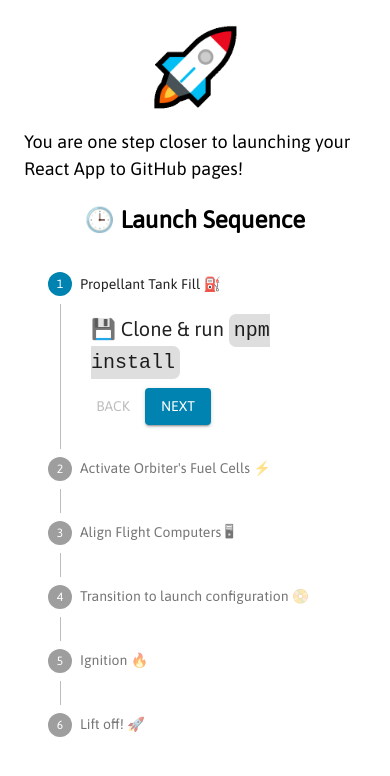
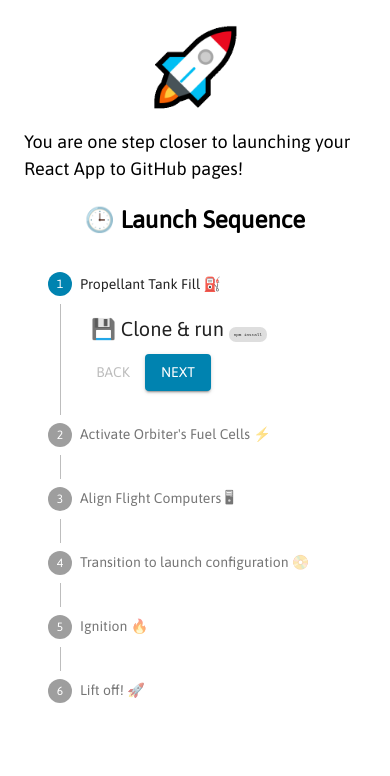
Before and after one commit to easonchai/launchpad, a React (Create React App) app: page / in a window 390 px wide. Shown: the top 776 px of the page. Built offline with nearby package versions, Linux system fonts and the light colour scheme.

Commit message:
Responsive text size

```diff
--- a/src/components/List.css
+++ b/src/components/List.css
@@ -2,4 +2,5 @@
     background: #DEDEDE;
     padding: 5px;
     border-radius: 7px;
+    font-size: 1.1vw;
 }
--- a/src/components/List.tsx
+++ b/src/components/List.tsx
@@ -20,7 +20,7 @@
         case 1:
             return <Content>{`⚛ Start React app with npm start. \n It should be running on `}{<code>http://localhost:3000/</code>}</Content>
         case 2:
-            return <Content>{`📑 Create a GitHub repo and change the 'homepage' attribute in package.json to: \n`}{<code>"https://&lt;username&gt;.github.io/&lt;repo-name&gt;"</code>}</Content>
+            return <Content>{`📑 Create a GitHub repo and change the 'homepage' attribute in package.json to: \n`}{<code>"homepage": "https://&lt;username&gt;.github.io/&lt;repo-name&gt;"</code>}</Content>
         case 3:
             return <Content>{`📦 Run `}{<code>npm deploy</code>}</Content>
         case 4:
```
